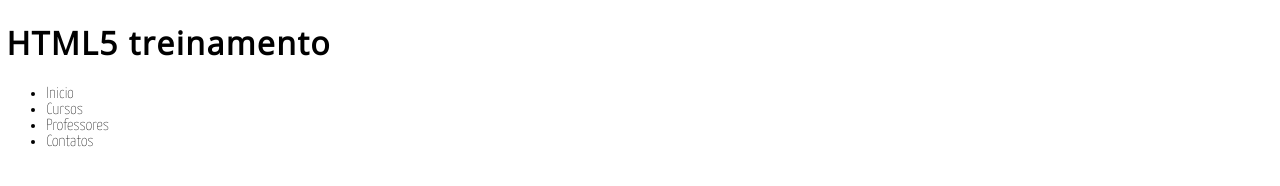
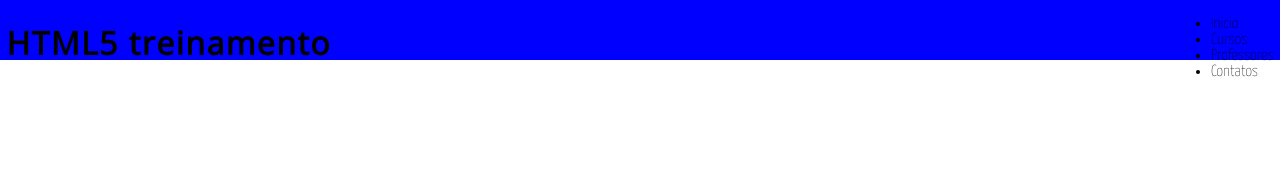
Before and after one commit to eduardocarneiro/frontend, a plain HTML site: page programacao-web-html5-css3-javascript_canal-hugo-vasconcelos/index.html in a window 1280 px wide. Drawn offline with nearby package versions, Linux system fonts and the light colour scheme.

Commit message:
added Aula18 - posicionando elementos na pagina

```diff
--- a/programacao-web-html5-css3-javascript_canal-hugo-vasconcelos/css/estilo.css
+++ b/programacao-web-html5-css3-javascript_canal-hugo-vasconcelos/css/estilo.css
@@ -18,7 +18,15 @@ h1, h2, h3, h4, h5, h6{
     letter-spacing: 1.5px;
 }
 
+
+.header{
+    height: 60px;
+    background: blue;
+}
+
 .conteudo{
     margin: auto;
     width: 99%;
+    display: flex;
+    justify-content: space-between;
 }
```
